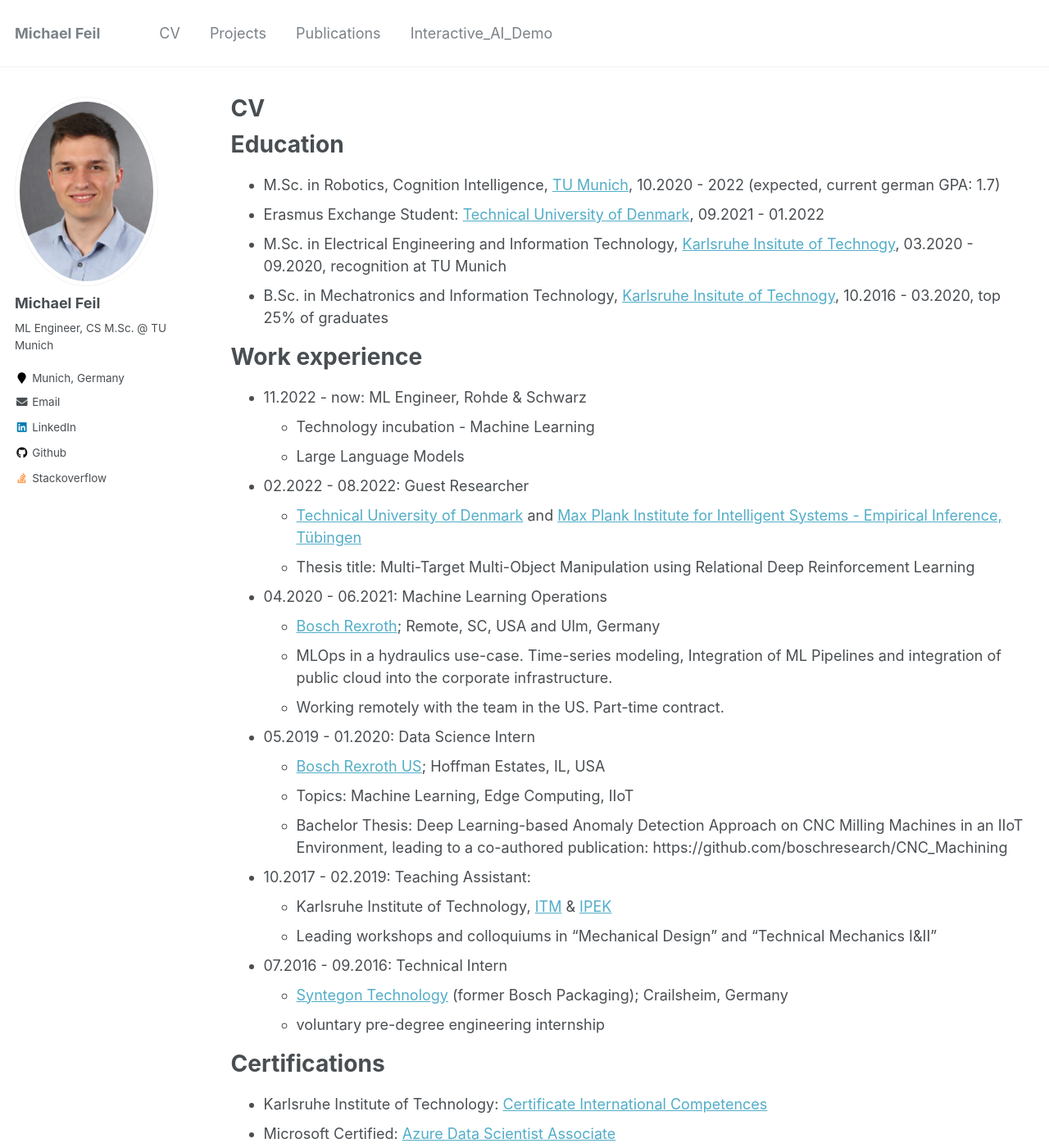
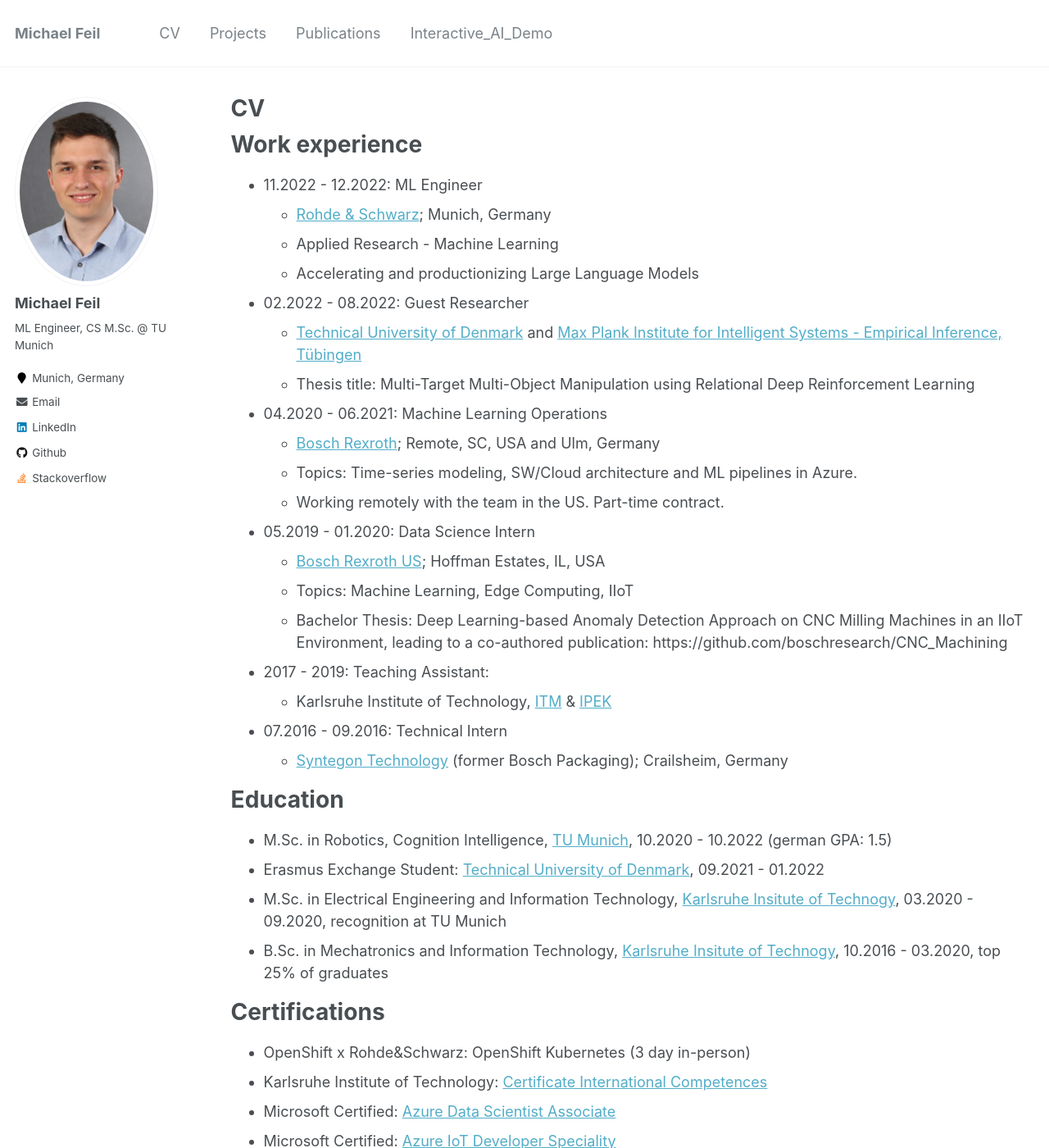
Before and after one commit to michaelfeil/academicpages, a Jekyll site: the page built from _pages/cv.md, in a window 1280 px wide and 1400 px high. Shown: the whole window at 82% size. Built offline with Jekyll 4.4.1, drawn with Linux system fonts in a browser that asks for light colours.

Commit message:
Update cv.md

```diff
--- a/_pages/cv.md
+++ b/_pages/cv.md
@@ -9,40 +9,40 @@ redirect_from:
 
 {% include base_path %}
 
-Education
-======
-
-* M.Sc. in Robotics, Cognition Intelligence, [TU Munich](https://www.tum.de), 10.2020 - 2022 (expected, current german GPA: 1.7)
-* Erasmus Exchange Student: [Technical University of Denmark](https://www.compute.dtu.dk/english), 09.2021 - 01.2022
-* M.Sc. in Electrical Engineering and Information Technology, [Karlsruhe Insitute of Technogy](https://www.kit.edu), 03.2020 - 09.2020, recognition at TU Munich
-* B.Sc. in Mechatronics and Information Technology, [Karlsruhe Insitute of Technogy](https://www.kit.edu), 10.2016 - 03.2020, top 25% of graduates
-
 Work experience
 ======
-* 11.2022 - now: ML Engineer, Rohde & Schwarz
-  * Technology incubation - Machine Learning
-  * Large Language Models
+* 11.2022 - 12.2022: ML Engineer
+  * [Rohde & Schwarz](https://rohde-schwarz.com); Munich, Germany
+  * Applied Research - Machine Learning
+  * Accelerating and productionizing Large Language Models
 * 02.2022 - 08.2022: Guest Researcher
   * [Technical University of Denmark](https://www.compute.dtu.dk/english) and [Max Plank Institute for Intelligent Systems - Empirical Inference, Tübingen](https://ei.is.mpg.de/)
   * Thesis title: Multi-Target Multi-Object Manipulation using Relational Deep Reinforcement Learning
 * 04.2020 - 06.2021: Machine Learning Operations
   * [Bosch Rexroth](https://www.boschrexroth.com/); Remote, SC, USA and Ulm, Germany
-  * MLOps in a hydraulics use-case. Time-series modeling, Integration of ML Pipelines and integration of public cloud into the corporate infrastructure.
+  * Topics: Time-series modeling, SW/Cloud architecture and ML pipelines in Azure.
   * Working remotely with the team in the US. Part-time contract.
 * 05.2019 - 01.2020: Data Science Intern
   * [Bosch Rexroth US](https://www.boschrexroth.com/en/us/); Hoffman Estates, IL, USA
   * Topics: Machine Learning, Edge Computing, IIoT
   * Bachelor Thesis: Deep Learning-based Anomaly Detection Approach on
 CNC Milling Machines in an IIoT Environment, leading to a co-authored publication: https://github.com/boschresearch/CNC_Machining
-* 10.2017 - 02.2019: Teaching Assistant:
+* 2017 - 2019: Teaching Assistant:
   * Karlsruhe Institute of Technology, [ITM](https://www.itm.kit.edu/) & [IPEK](https://www.ipek.kit.edu/)
-  * Leading workshops and colloquiums in "Mechanical Design" and "Technical Mechanics I&II"
 * 07.2016 - 09.2016: Technical Intern
   * [Syntegon Technology](https://www.syntegon.com/) (former Bosch Packaging); Crailsheim, Germany
-  * voluntary pre-degree engineering internship
+
+Education
+======
+
+* M.Sc. in Robotics, Cognition Intelligence, [TU Munich](https://www.tum.de), 10.2020 - 10.2022 (german GPA: 1.5)
+* Erasmus Exchange Student: [Technical University of Denmark](https://www.compute.dtu.dk/english), 09.2021 - 01.2022
+* M.Sc. in Electrical Engineering and Information Technology, [Karlsruhe Insitute of Technogy](https://www.kit.edu), 03.2020 - 09.2020, recognition at TU Munich
+* B.Sc. in Mechatronics and Information Technology, [Karlsruhe Insitute of Technogy](https://www.kit.edu), 10.2016 - 03.2020, top 25% of graduates
 
 Certifications
 ======
+* OpenShift x Rohde&Schwarz: OpenShift Kubernetes (3 day in-person)
 * Karlsruhe Institute of Technology: [Certificate International Competences](https://www.intl.kit.edu/ostudent/kompetenzen.php)
 * Microsoft Certified: [Azure Data Scientist Associate](https://docs.microsoft.com/en-us/learn/certifications/azure-data-scientist)
 * Microsoft Certified: [Azure IoT Developer Speciality](https://docs.microsoft.com/en-us/learn/certifications/azure-iot-developer-specialty)
```
